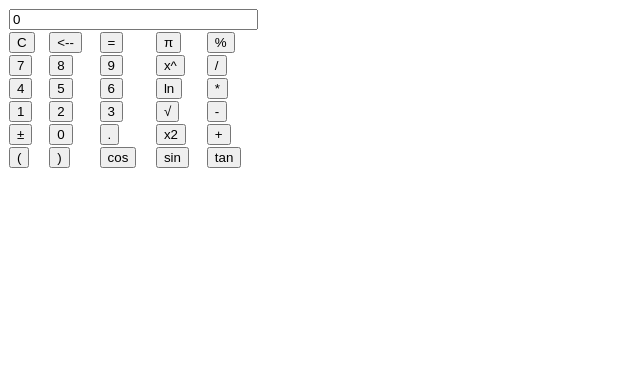
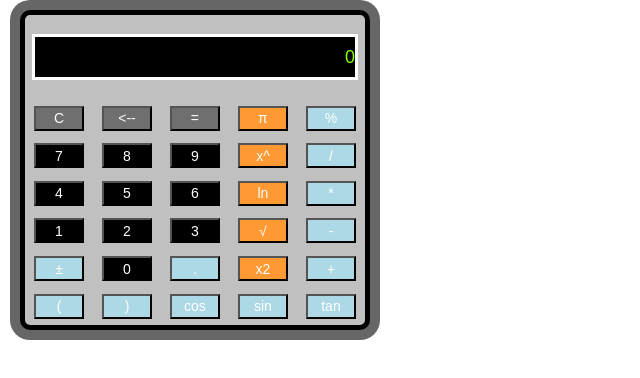
Before and after one commit to lirasik/LabOneCalculator, a plain HTML site: page index.html in a window 1280 px wide. Shown: the whole page, without its empty margins (0-640 px from the left). Drawn offline with Linux system fonts and the light colour scheme.

Commit message:
Update index.html

```diff
--- a/index.html
+++ b/index.html
@@ -4,8 +4,8 @@
         <meta charset="UTF-8">
     <meta http-equiv="X-UA-Compatible" content="IE=edge">
     <meta name="viewport" content="width=device-width, initial-scale=1.0">
-    <link rel="stylesheet" href="style.css">
-    <script src="js/js.js"></script>
+    <link rel="stylesheet" href="css.css">
+    <script src="js.js"></script>
     <title>Scientific Calculator</title>
 </head>
 <body>
```
